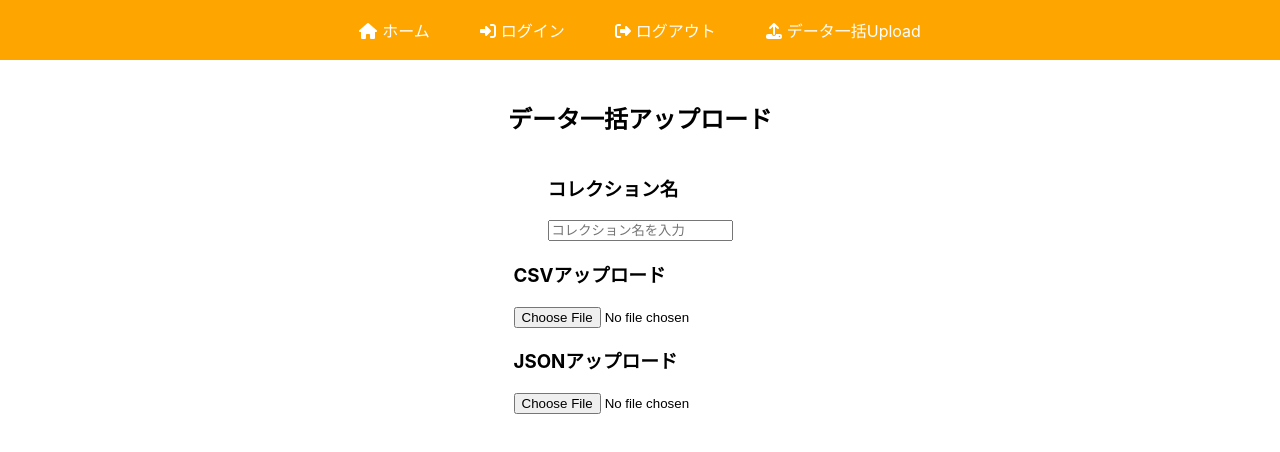
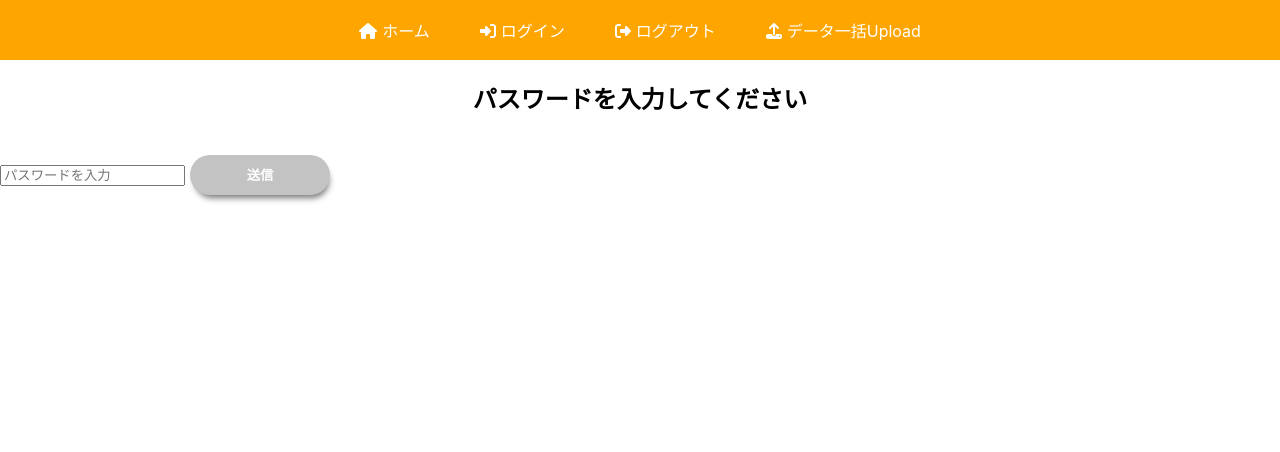
Before and after one commit to aisudo19/hotcook-dictionary, a React (Create React App) app: page /bulk_upload in a window 1280 px wide. Shown: the top 452 px of the page. Built offline with nearby package versions, Linux system fonts and the light colour scheme; no server answers; the HTML template or start-up script is replaced by a standard one.

Commit message:
Firestoreへのデータアップロードページはpassword管理するよう変更

```diff
--- a/src/assets/css/BulkUpload.css
+++ b/src/assets/css/BulkUpload.css
@@ -10,3 +10,7 @@
   text-align: left;
   display: inline-block;
 }
+
+input[type="text"] {
+  border: 3px solid #ccc;
+}
--- a/src/components/BulkUpload.js
+++ b/src/components/BulkUpload.js
@@ -7,7 +7,10 @@ import '../assets/css/BulkUpload.css';
 const BulkUpload = () => {
   const [loading, setLoading] = useState(false);
   const [result, setResult] = useState('');
-  const [collectionName, setCollectionName] = useState(''); // コレクション名のstate追加
+  const [collectionName, setCollectionName] = useState('');
+  const correctPassword = process.env.REACT_APP_CORRECT_PASSWORD;
+  const [password, setPassword] = useState('');
+  const [isAuthenticated, setIsAuthenticated] = useState(false);
 
   const handleCSVUpload = async (event) => {
     if (!collectionName.trim()) {  // コレクション名の入力チェック
@@ -91,6 +94,38 @@ const BulkUpload = () => {
     }
   };
 
+  const handlePasswordSubmit = (e) => {
+    e.preventDefault();
+    console.log("correctPassword",correctPassword)
+    console.log("password",password)
+    if(password === correctPassword) {
+      setIsAuthenticated(true);
+    } else {
+      alert('パスワードが違います');
+    }
+  }
+
+  const handlePasswordChange = (e) => {
+    setPassword(e.target.value);
+  }
+
+  if(!isAuthenticated) {
+    return (
+      <div>
+        <h2>パスワードを入力してください</h2>
+        <form onSubmit={handlePasswordSubmit}>
+          <input
+            type="password"
+            value={password}
+            onChange={handlePasswordChange}
+            placeholder="パスワードを入力"
+            />
+            <button
+            type="submit">送信</button>
+        </form>
+      </div>
+    )
+  } else {
     return (
       <div className='bulk-upload__wrapper'>
         <h2>データ一括アップロード</h2>
@@ -130,6 +165,7 @@ const BulkUpload = () => {
         {result && <p>{result}</p>}
       </div>
     );
+  }
 };
 
 export default BulkUpload;
```
Lines whose indentation alone changed are shown as unchanged.
